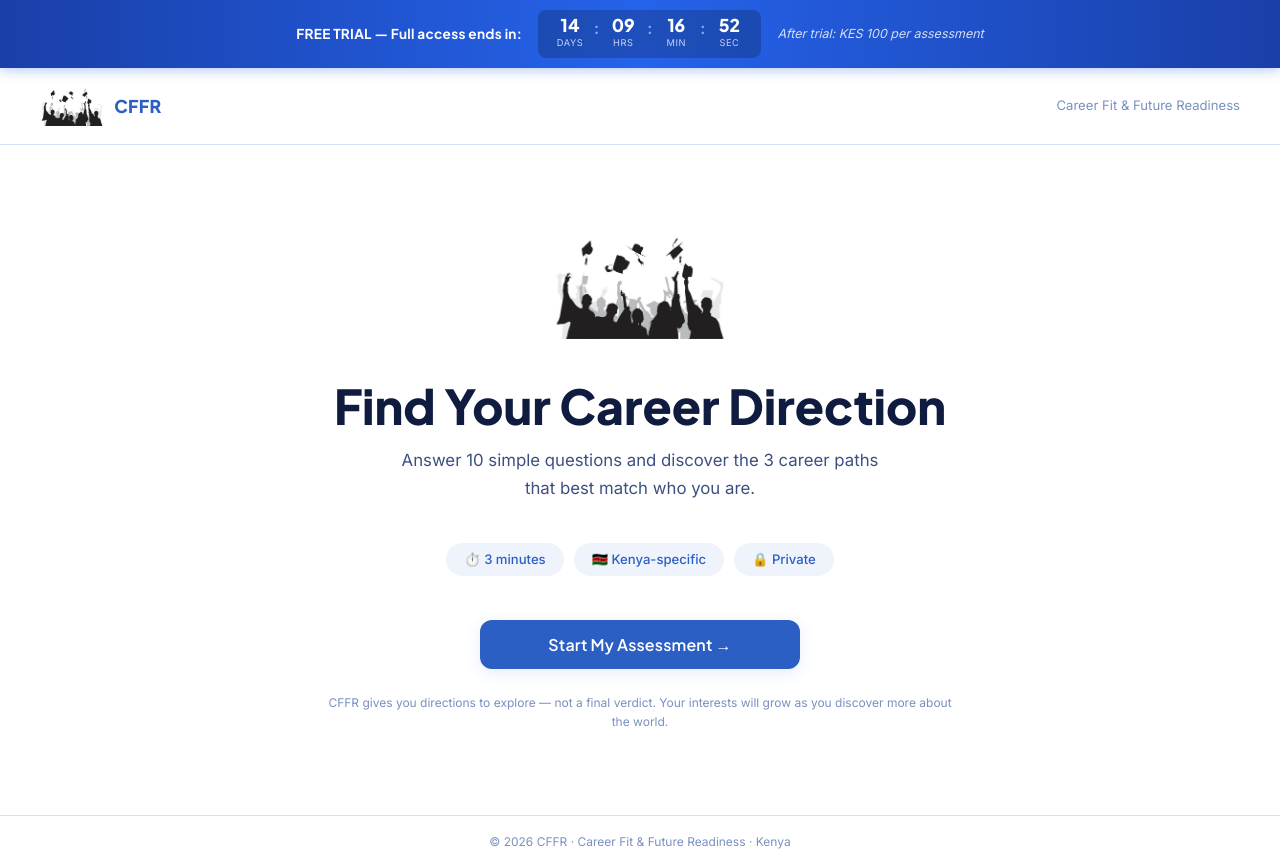
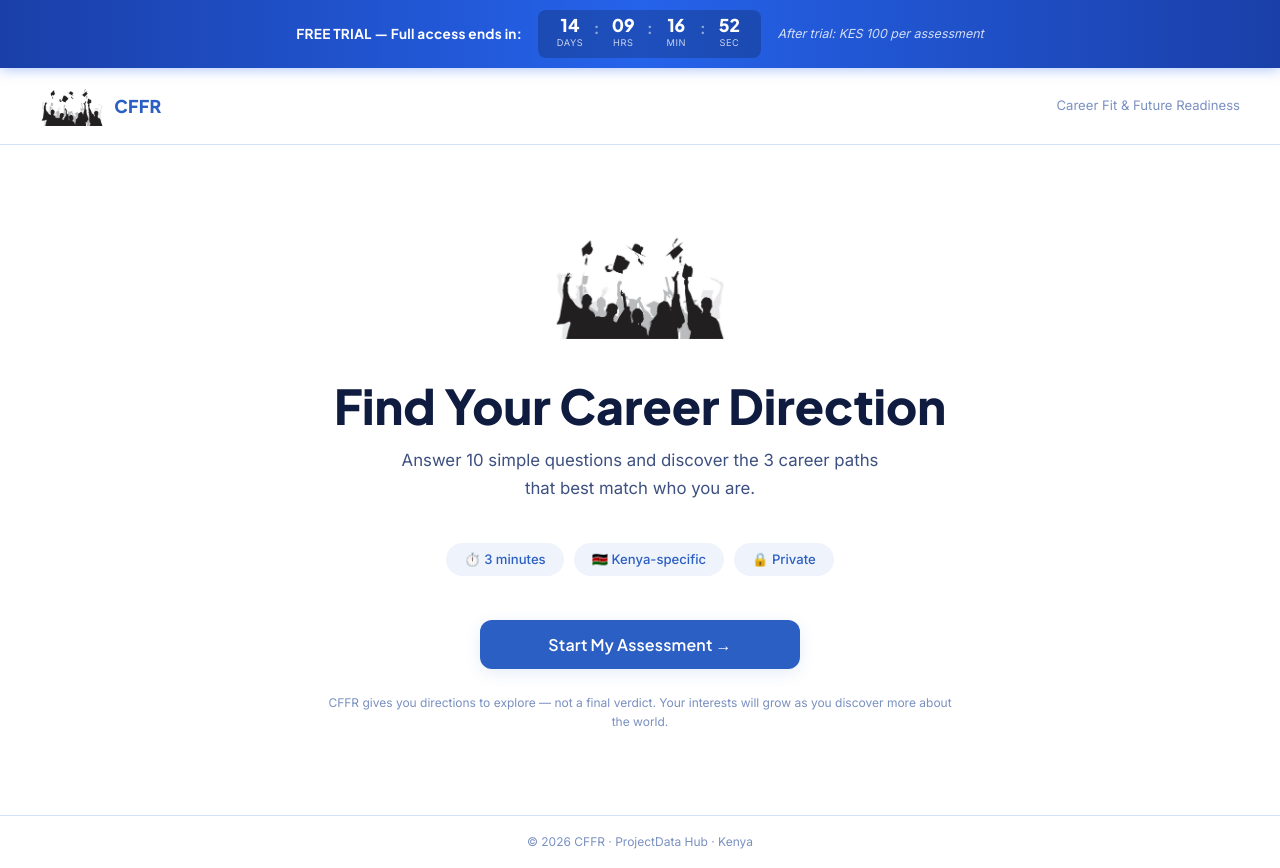
Before and after one commit to Twiry22/CFFR, a React app in the folder frontend/: page / in a window 1280 px wide. Built offline with nearby package versions, Linux system fonts and the light colour scheme; the HTML template or start-up script is replaced by a standard one.

Commit message:
added things

```diff
--- a/frontend/src/pages/Welcome.jsx
+++ b/frontend/src/pages/Welcome.jsx
@@ -155,7 +155,7 @@ const Welcome = ({ onStart }) => {
           color:     "var(--text-light)",
           fontFamily:"var(--font-body)",
         }}>
-          © 2026 CFFR · Career Fit & Future Readiness · Kenya
+          © 2026 CFFR · ProjectData Hub · Kenya
         </p>
       </footer>
 
```
